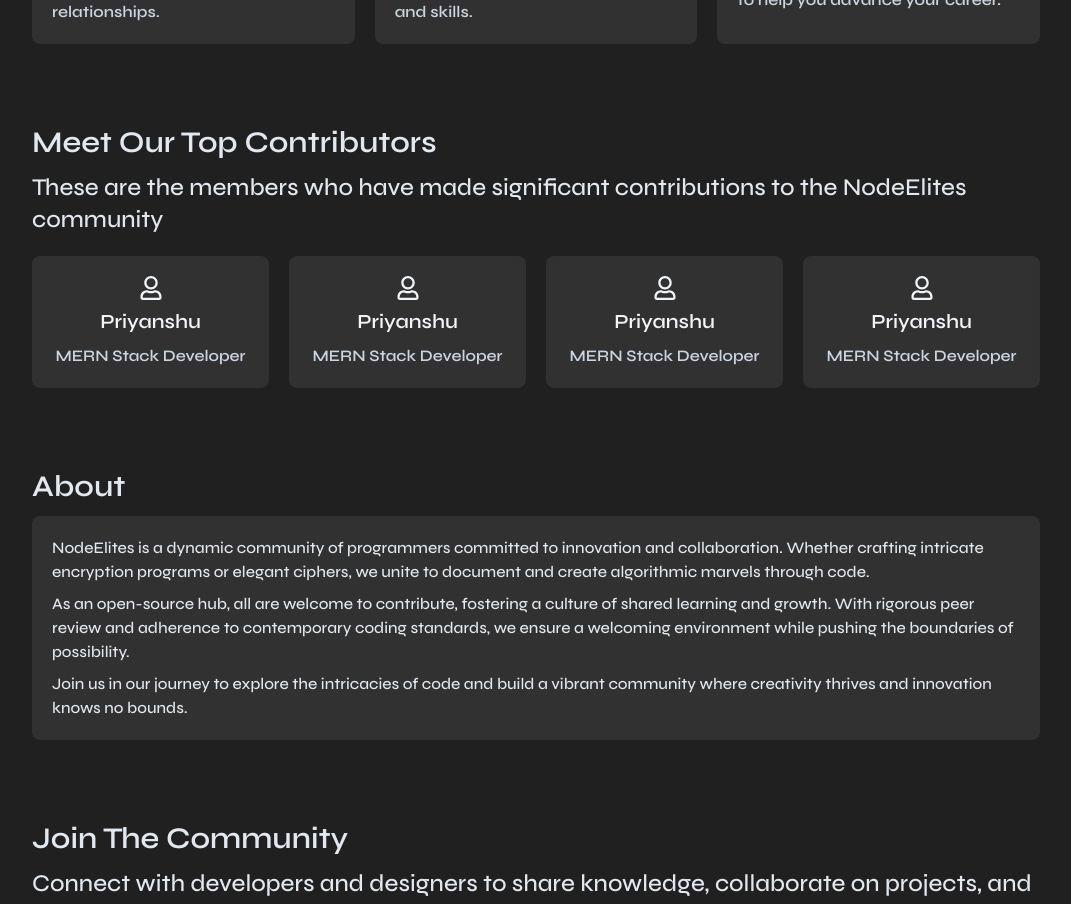
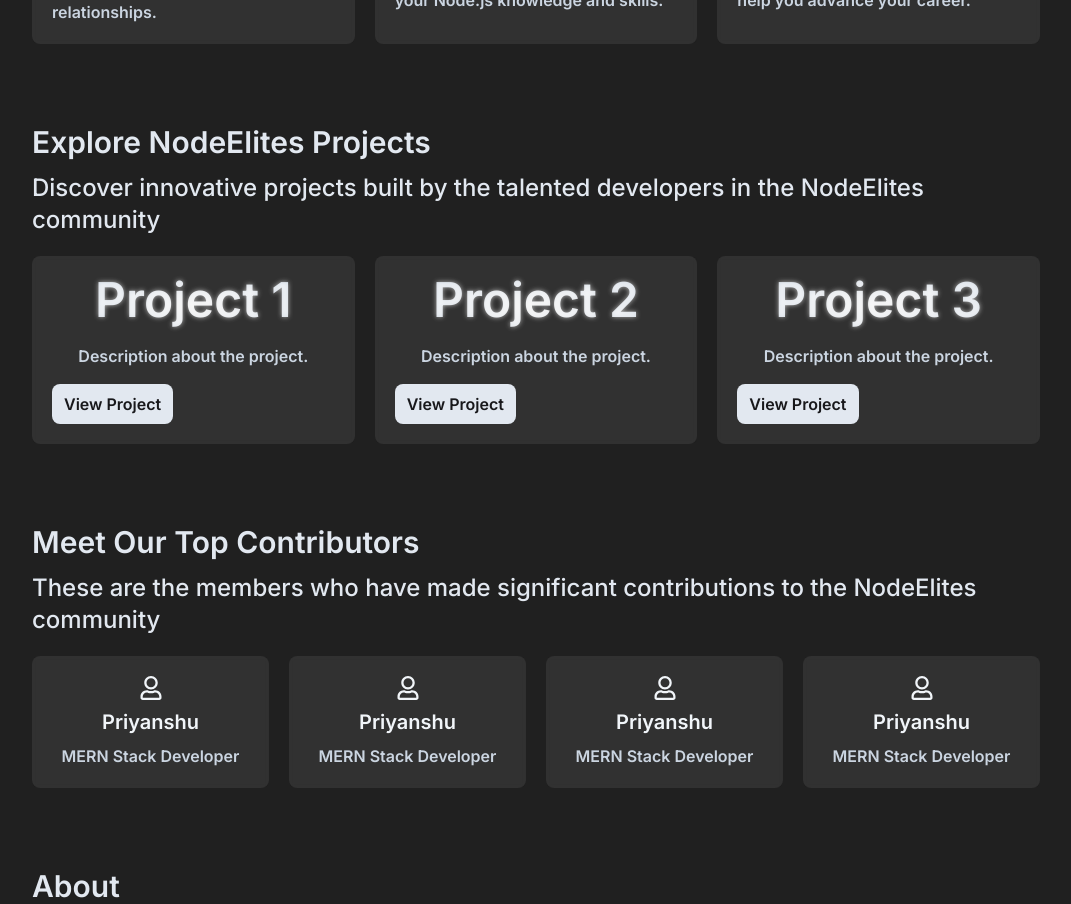
Before and after one commit to NodeElites/nodeelites.github.io, a Next.js app: page / in a window 1280 px wide. Shown: the part 1020-1924 px from the top of the page, without its empty margins (104-1175 px from the left). Built offline with nearby package versions, Linux system fonts and the light colour scheme.

Commit message:
NodeElites

```diff
--- a/app/layout.js
+++ b/app/layout.js
@@ -1,10 +1,10 @@
-import { Syne } from "next/font/google";
+import { Inter } from "next/font/google";
 import "./globals.css";
 import "./style.css"
 import Navbar from "@/components/Navbar";
 import Footer from "@/components/Footer";
 
-const syne = Syne({ subsets: ["latin"] });
+const syne = Inter({ subsets: ["latin"] });
 
 export const metadata = {
   title: "NodeElites",
--- a/app/page.js
+++ b/app/page.js
@@ -3,6 +3,7 @@ import Contributors from '@/components/Home/Contributors'
 import Hero from '@/components/Home/Hero'
 import Introduction from '@/components/Home/Introduction'
 import Potential from '@/components/Home/Potential'
+import Projects from '@/components/Home/Projects'
 import React from 'react'
 
 const Home = () => {
@@ -10,6 +11,7 @@ const Home = () => {
     <div>
       <Hero />
       <Potential />
+      <Projects />
       <Contributors />
       <Introduction />
       <Community />
--- a/app/style.css
+++ b/app/style.css
@@ -36,3 +36,10 @@ body{
 ::-webkit-scrollbar-thumb:hover {
     background-color: #313131;
 }
+
+.proj {
+    background: -webkit-radial-gradient(#eee, #cbd5e1);
+    -webkit-background-clip: text;
+    -webkit-text-fill-color: transparent;
+    text-shadow: 0 0 5px #ffffffa1;
+}
--- a/components/Home/Projects.jsx
+++ b/components/Home/Projects.jsx
@@ -1,9 +1,45 @@
+import React from "react";
+import Link from "next/link";
+
 const Projects = () => {
-    return(
-        <div>
+    const heading = "Explore NodeElites Projects";
+    const desc1 = "Discover innovative projects built by the talented developers in the NodeElites community";
 
-        </div>
-    )
-}
+    const projexts = [
+        {
+            name: "Project 1",
+            desc: "Description about the project.",
+            link: "",
+        },
+        {
+            name: "Project 2",
+            desc: "Description about the project.",
+            link: "",
+        },
+        {
+            name: "Project 3",
+            desc: "Description about the project.",
+            link: "",
+        },
+    ]
+
+    return (
+        <main className="flex justify-center items-center w-full">
+            <div className="flex flex-col justify-center items-center gap-3 px-2 mb-20 w-[95vw] lg:w-[80vw]">
+                <h1 className="flex gap-2 text-3xl font-semibold text-slate-200 self-start items-center">{heading}</h1>
+                <h1 className="font-medium text-xl lg:text-2xl text-slate-200 self-start">{desc1}</h1>
+                <div className="grid grid-cols-1 md:grid-cols-2 lg:grid-cols-3 justify-center items-stretch gap-5 mt-2 w-full">
+                {projexts.map((projext , index)=>(
+               <div key={index} className="flex flex-col justify-center items-center gap-2 p-5 rounded-lg wrapper">
+                <h1 className="text-5xl pb-3 text-slate-100 font-semibold proj">{projext.name}</h1>
+                <h1 className="text-slate-300 font-semibold">{projext.desc}</h1>
+                <Link href={projext.link} target="blank" className="px-3 py-2 font-semibold self-start mt-2 text-zinc-900 bg-slate-200 hover:bg-slate-300 transition ease-in-out rounded-lg">View Project</Link>
+               </div>
+                ))}
+                </div>
+            </div>
+        </main>
+    );
+};
 
 export default Projects;
--- a/components/Navbar.jsx
+++ b/components/Navbar.jsx
@@ -2,7 +2,9 @@
 import { useState } from "react";
 import React from "react";
 import Link from "next/link";
+import { Syne } from "next/font/google";
 
+const syne = Syne({ subsets: ["latin"] });
 
 const Navbar = () => {
   const [isOpen, setIsOpen] = useState(false);
@@ -44,7 +46,7 @@ const Navbar = () => {
         <div className="flex items-center justify-between">
           {/* Logo */}
           <div className="flex items-center text-slate-200 text-2xl md:text-3xl font-bold px-3">
-            <h1>{logoName}</h1>
+            <h1 className={syne.className}>{logoName}</h1>
           </div>
           {/* Desktop Menu */}
           <div className="hidden lg:flex justify-center items-center gap-5 text-slate-200">
```
